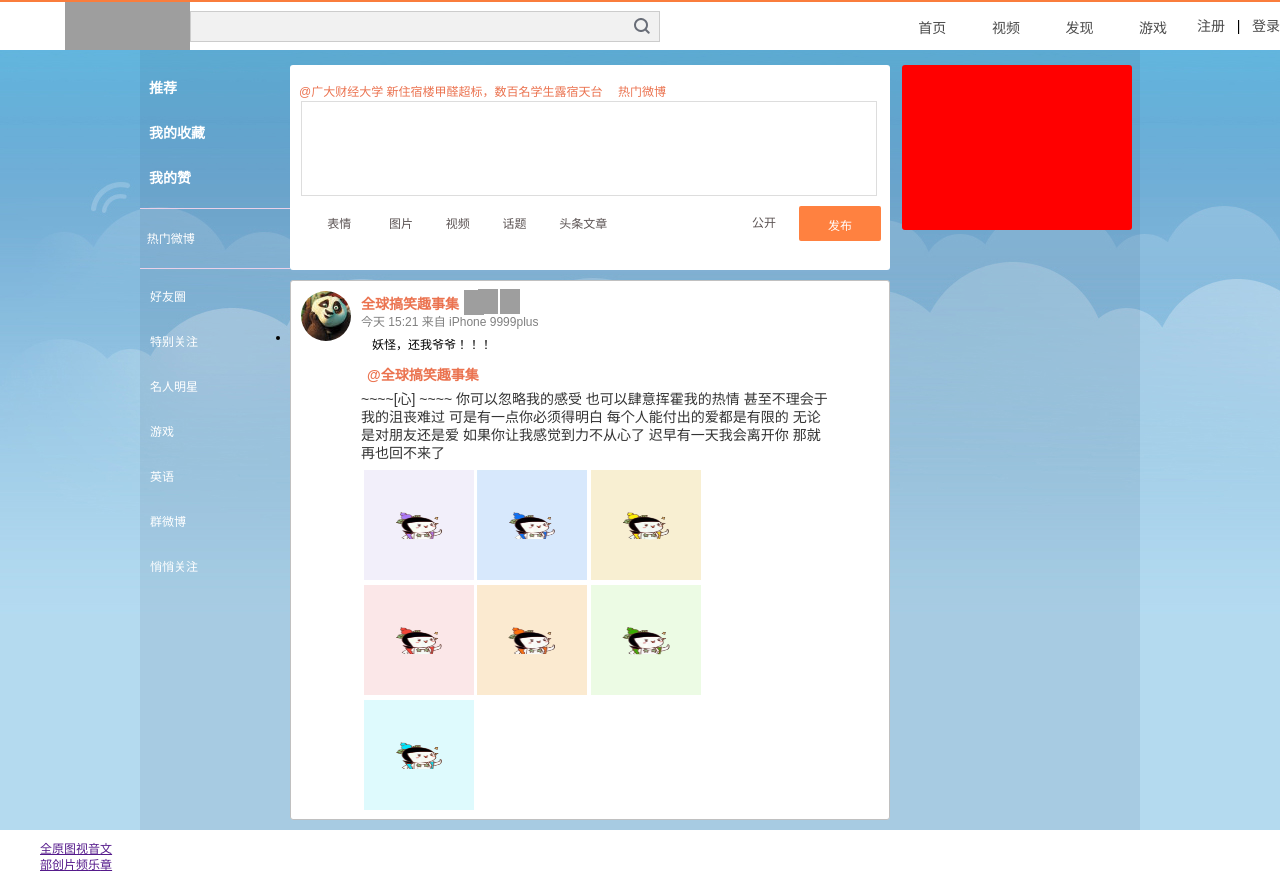
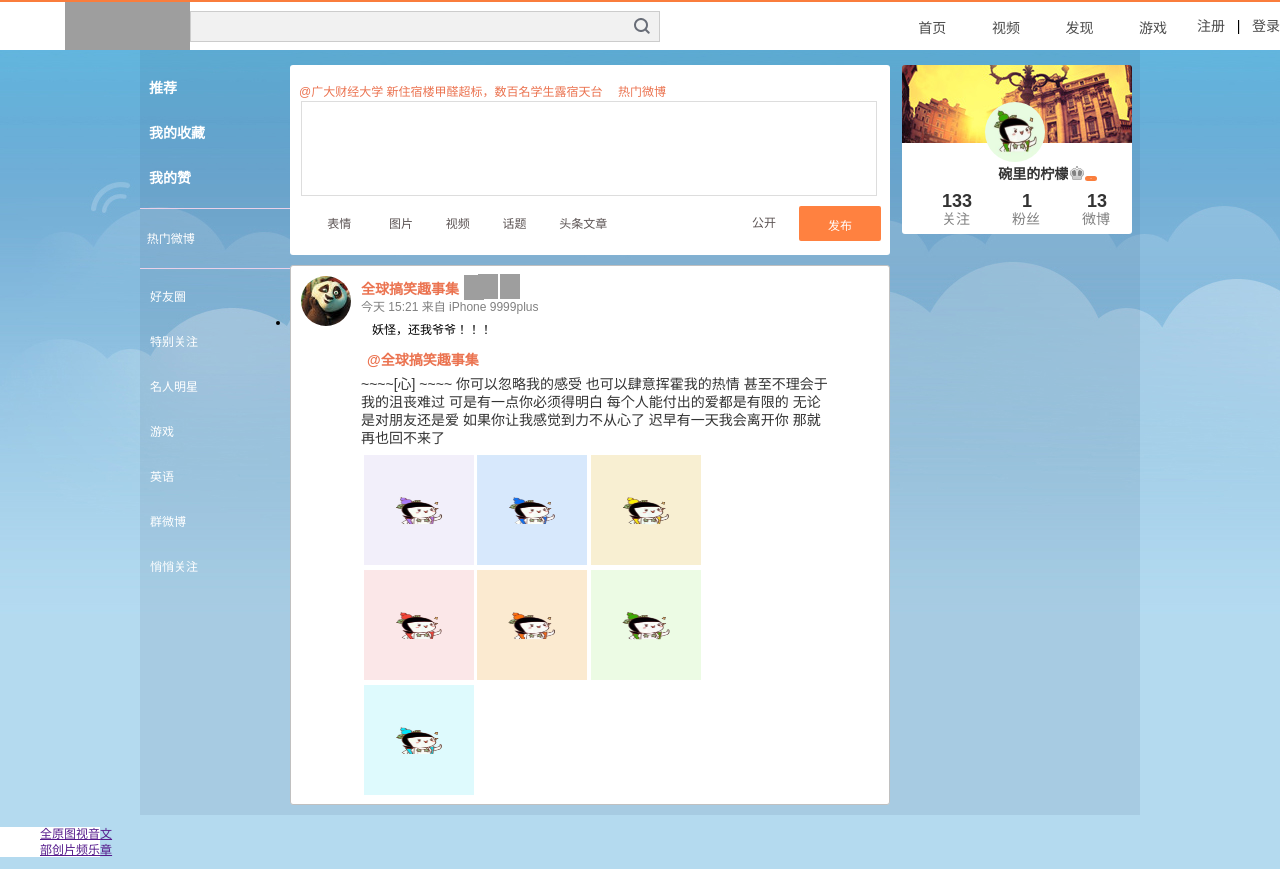
Before and after one commit to WuYongQi/weibo, a Django app: template templates/login_master.html in a window 1280 px wide. Run offline with Django 3.2, Linux system fonts and the light colour scheme; the template is opened without the code that fills it, so the values that code supplies are empty; some libraries are stand-ins or nearby versions; some web fonts are replaced; grey boxes are pictures that could not be loaded.

Commit message:
weibo_to_slqSB_by_nick_10:57AM

```diff
--- a/WeiboContent/respone/weiborespone.py
+++ b/WeiboContent/respone/weiborespone.py
@@ -22,7 +22,7 @@ class weibocontentrespone:
             "content": self.list_by_dic
         }
 
-    def __img_new_path(self, username, img_path):
+    def __new_path(self, username, img_path):
         new_path = os.path.join(config.PATH, 'static', 'user', username, "weibo_img", img_path)
         if os.path.isdir(new_path):
             imglist = []
@@ -47,8 +47,8 @@ class weibocontentrespone:
             "perm": item.perm,
             "date": time_conversion.timeconversion(item.date).timeret,
             # "pictures": item.pictures_link_id,  # []
-            "pictures": self.__img_new_path(str(item.user.user.username), item.pictures_link_id),
-            "video": item.video_link_id,
+            "pictures": self.__new_path(str(item.user.user.username), item.pictures_link_id),
+            "video": self.__new_path(str(item.user.user.username), item.video_link_id),
             "forward": str(item.forward_or_collect_from.id) if item.forward_or_collect_from else 0,    # url
             "to_weibo": item.id,
             "fav_count": 0,
--- a/static/css/index_2.css
+++ b/static/css/index_2.css
@@ -173,20 +173,20 @@ body{
     z-index: 21;
     border: 0;
 }
-.Content_center_right_lv{
-    background-color: #ffb400;
-    /* position: absolute; */
-    width: 33px;
-    display: inline-block;
-    height: 16px;
-    /* background-position: 178px 134px; */
-    /* margin: 14px 54px; */
-    z-index: 21;
-    border: 0;
-    color:#fff;
-    padding: 0 5px 1px 5px;
-    border-radius: 43%;
-}
+/*.Content_center_right_lv{*/
+    /*background-color: #fe7e00;*/
+    /*!* position: absolute; *!*/
+    /*!*width: 33px;*!*/
+    /*display: inline-block;*/
+    /*!*height: 16px;*!*/
+    /*!* background-position: 178px 134px; *!*/
+    /*!* margin: 14px 54px; *!*/
+    /*z-index: 21;*/
+    /*border: 0;*/
+    /*color:#fff;*/
+    /*!*padding: 0 5px 1px 5px;*!*/
+    /*border-radius: 50px;*/
+/*}*/
 
 .Content_center_guanzhu{
     list-style: none;
@@ -464,7 +464,7 @@ line-height: 34px;
 }
 .Content_center_input{
     background-color: white;
-    height: 165px;
+    height: 150px;
     width: 582px;
     border-radius: 3px;
     padding: 20px 9px;
@@ -476,7 +476,7 @@ line-height: 34px;
     display: inline-block;
     -webkit-font-smoothing: antialiased;
     -webkit-text-stroke-width: 0.2px;
-        color: #1b7fb6;
+    color: #1b7fb6;
 }
 .Content_center_input_biaoq:hover .option_wb{
     color: #eb7350;
@@ -536,6 +536,7 @@ line-height: 34px;
     cursor: pointer;
     border-radius: 2px;
     position: relative;
+    list-style-type: none;
     /*box-shadow: 0 0 2px rgba(0,0,0,0.15);*/
 }
 .Content .Content_Center_li_img{
@@ -723,3 +724,100 @@ line-height: 34px;
     background-color: #f2f2f5;
     color: #eb7350;
 }
+
+.Content_input_right_top_all_SLQ{
+    float: left;
+    /*border-radius: 3px;*/
+    background: url(/Static/img/068_s.jpg)no-repeat;
+    background-color: white;
+    width: 230px;
+    height: 169px;
+    margin: 15px 0 0 10px;
+    /*z-index: 1;*/
+
+}
+.Content_center_right_top_img{
+    float: left;
+    /* z-index: 2; */
+    width: 60px;
+    height: 60px;
+    margin: 37px 83px;
+    background-image: url(/Static/img/0060U3qijw8f48w5350d9j30to0tpta1.jpg);
+    border-radius: 50%;
+    background-repeat: round;
+    background-position: center center;
+    position: absolute
+}
+.hide{
+    display: none;
+}
+.Content_center_vip_lv_name{
+    margin: 100px 35px;
+    position: relative;
+    list-style: none;
+    display: inline-flex;
+}
+.Content_center_guanzhu_fans_weibo{
+     float: left;
+    width: 60px;
+    height: 60px;
+    margin: 37px 83px;
+}
+.Content_center_right_name {
+    text-decoration: none;
+    float: right;
+    display: inline-flex;
+    overflow: hidden;
+    font-size: 14px;
+    position: relative;
+    font-weight: bold;
+     color: #333;
+}
+.Content_center_vip_lv_name a:hover{
+    color: #fa7e3d;
+}
+.Content_center_right_vip{
+    background: url(/Static/img/icon_out.png);
+    width: 17px;
+    display: inline-block;
+    height: 16px;
+    background-position: 152px 126px;
+    z-index: 21;
+    border: 0;
+}
+.Content_center_right_lv{
+    background-color: #fa7e3d;
+    color: #fff;
+    padding: 2px 5px 2px 5px;
+    border-radius: 50px;
+    font-size: 1px;
+    line-height: 10px;
+}
+.Content_center_right_dongtai_SLQ{
+
+    color: #808080;
+    display: flex;
+    margin: 115px -6px;
+}
+.Content_center_right_dongtai_SLQ li{
+    list-style: none;
+}
+.Content_center_right_dongtai_SLQ_num{
+    font-size: 18px;
+    font-weight: bold;
+    line-height: 18px;
+    color: #333;
+    text-decoration: none;
+    /* min-width: 30px; */
+    /* margin: 0px auto; */
+    padding-left: -9px;
+    display: block;
+    text-align: center;
+}
+.Content_center_right_dongtai_SLQ_num:hover{
+    color: #fa7e3d;
+}
+.Content_center_right_dongtai_SLQ_wenzi{
+    font-size: 14px;
+    width: 30px;
+}
--- a/static/css/test.css
+++ b/static/css/test.css
@@ -8,6 +8,7 @@
 
 .index_center_touxiang_SLQ{
     /*background-image: url(/static/img/test_img/005KvRRWjw8ezywugsozbj30a10873zw.jpg);*/
+    list-style-type: none;
     display: inline-block;
     border-radius: 50%;
     height: 50px;
--- a/templates/login_master.html
+++ b/templates/login_master.html
@@ -221,31 +221,56 @@
                     </div>
                 </li>
             </ul>
+{#            <div class=" Content_input_right_top_all_SLQ">#}
+{#                <span  class="Content_input_right_top"></span>#}
+{#                <span class="Content_input_right_top2"></span>#}
+{#                <span class="Content_center_right_top_img"></span>#}
+{#                <ul class="Content_center_vip_lv_name">#}
+{#                    <li><a class="Content_center_right_name">碗里的柠檬</a></li>#}
+{#                    <li><span class="Content_center_right_vip"/></li>#}
+{#                    <li><span class="Content_center_right_lv"/></li>#}
+{#                    <li><span class="Content_center_right_lv" title="微博等级4">Lv 4</span></li>#}
+{#                </ul>#}
+{#                <div class="Content_center_guanzhu_fans_weibo" style="display: inline;">#}
+{#                    <ul class="Content_center_guanzhu">#}
+{#                        <li><a class="Content_center_guanzhu_num">133</a></li>#}
+{#                        <li><a class="Content_center_guanzhu_hanzi">关注</a></li>#}
+{#                    </ul>#}
+{#                    <ul class="Content_center_fans">#}
+{#                        <li><a class="Content_center_fans_num">1</a></li>#}
+{#                        <li><a class="Content_center_fans_hanzi">粉丝</a></li>#}
+{#                    </ul>#}
+{#                    <ul class="Content_center_weibo">#}
+{#                        <li><a class="Content_center_weibo_num">13</a></li>#}
+{#                        <li><a class="Content_center_weibo_hanzi">微博</a></li>#}
+{#                    </ul>#}
+{#                </div>#}
+{#            </div>#}
             <div class=" Content_input_right_top_all_SLQ">
                 <span  class="Content_input_right_top"></span>
                 <span class="Content_input_right_top2"></span>
                 <span class="Content_center_right_top_img"></span>
                 <ul class="Content_center_vip_lv_name">
-                    <li><a class="Content_center_right_name">碗里的柠檬</a></li>
-                    <li><span class="Content_center_right_vip"/></li>
-                    <li><span class="Content_center_right_lv"/></li>
-                    <li><span class="Content_center_right_lv" title="微博等级4">Lv 4</span></li>
+                    <li><a href="" class="Content_center_right_name">碗里的柠檬</a>
+                    <li><span class="Content_center_right_vip"/>
+                    <li><i><span class="Content_center_right_lv" title="微博等级4">Lv.6</span></i>
                 </ul>
-                <div class="Content_center_guanzhu_fans_weibo" style="display: inline;">
-                    <ul class="Content_center_guanzhu">
-                        <li><a class="Content_center_guanzhu_num">133</a></li>
-                        <li><a class="Content_center_guanzhu_hanzi">关注</a></li>
+                <div class="Content_center_right_dongtai_SLQ">
+                    <ul>
+                        <a href="" class="Content_center_right_dongtai_SLQ_num">133</a>
+                        <li class="Content_center_right_dongtai_SLQ_wenzi">关注
                     </ul>
-                    <ul class="Content_center_fans">
-                        <li><a class="Content_center_fans_num">1</a></li>
-                        <li><a class="Content_center_fans_hanzi">粉丝</a></li>
+                    <ul>
+                        <a href="" class="Content_center_right_dongtai_SLQ_num">1</a>
+                        <li class="Content_center_right_dongtai_SLQ_wenzi">粉丝
                     </ul>
-                    <ul class="Content_center_weibo">
-                        <li><a class="Content_center_weibo_num">13</a></li>
-                        <li><a class="Content_center_weibo_hanzi">微博</a></li>
+                    <ul>
+                        <a href="" class="Content_center_right_dongtai_SLQ_num">13</a>
+                        <li class="Content_center_right_dongtai_SLQ_wenzi">微博
                     </ul>
                 </div>
-            </div>
+
+
         </div>
     </div>
     <div class="Content_center_backround">
```
Also changed, not shown: config.py (+6 -4 lines), static/jQuery/user_mess.js (added, +17 -0 lines), static/jQuery/jquery.sinaEmotion.js, weibo/settings.py (line endings or trailing spaces).
